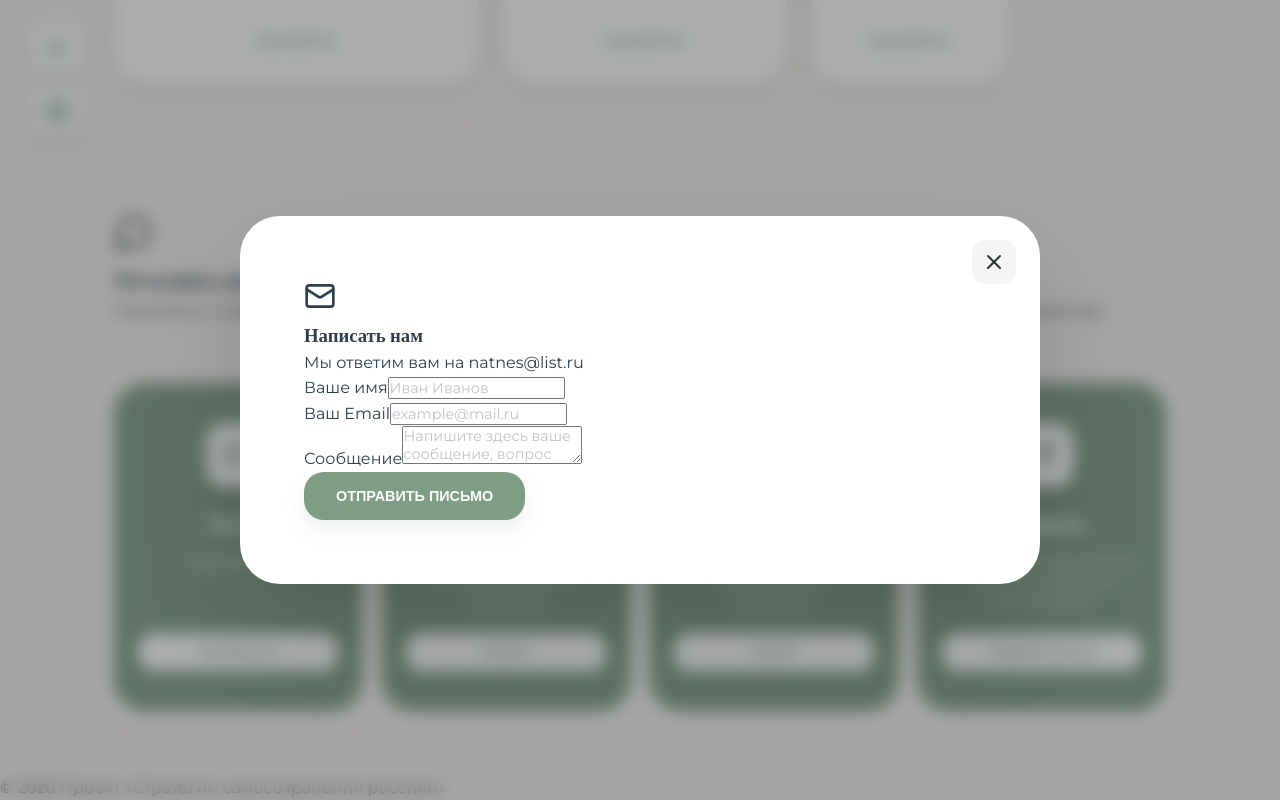
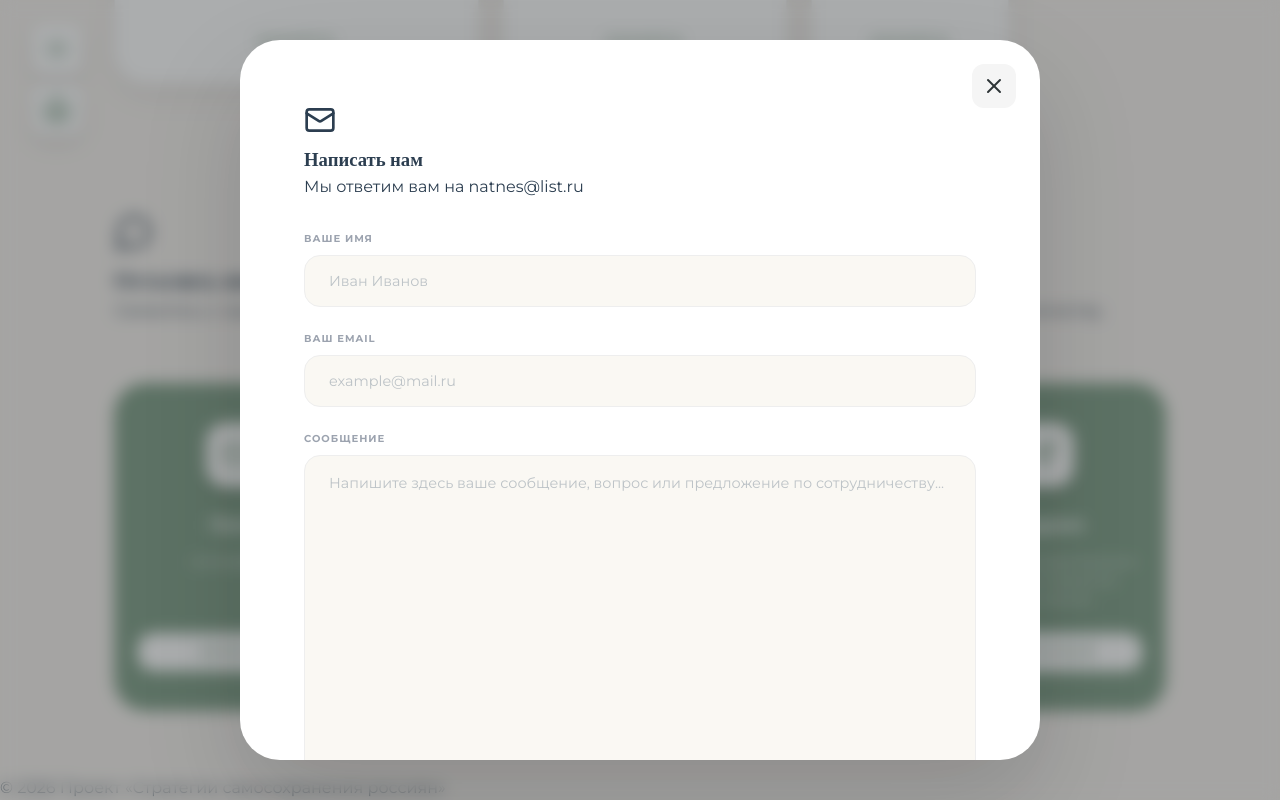
Before and after one commit to digital-selfcare/digital-selfcare.github.io, a React (Vite) app: page / in a window 1280 px wide. Both pictures are taken after a click on the button "НАПИСАТЬ". Shown: the part 2911-3711 px from the top of the page. Built offline with nearby package versions, Linux system fonts and the light colour scheme; a web font is replaced by a local one.

Commit message:
Fix feedback form styling using pure CSS

```diff
--- a/src/App.jsx
+++ b/src/App.jsx
@@ -586,20 +586,20 @@ function App() {
                 <p className="text-sm text-text-light mt-2">Мы ответим вам на {content.contacts.email}</p>
               </div>
 
-              <form className="space-y-4" onSubmit={(e) => { e.preventDefault(); alert('Сообщение отправлено!'); setIsFeedbackOpen(false); }}>
-                <div>
-                  <label className="block text-[10px] uppercase tracking-widest font-bold text-gray-400 mb-1">Ваше имя</label>
-                  <input type="text" className="w-full p-4 bg-beige/10 border border-gray-100 rounded-2xl focus:border-sage outline-none transition-all" placeholder="Иван Иванов" required />
+              <form className="feedback-form" onSubmit={(e) => { e.preventDefault(); alert('Сообщение отправлено!'); setIsFeedbackOpen(false); }}>
+                <div className="feedback-form-group">
+                  <label className="feedback-form-label">Ваше имя</label>
+                  <input type="text" className="feedback-form-input" placeholder="Иван Иванов" required />
                 </div>
-                <div>
-                  <label className="block text-[10px] uppercase tracking-widest font-bold text-gray-400 mb-1">Ваш Email</label>
-                  <input type="email" className="w-full p-4 bg-beige/10 border border-gray-100 rounded-2xl focus:border-sage outline-none transition-all" placeholder="example@mail.ru" required />
+                <div className="feedback-form-group">
+                  <label className="feedback-form-label">Ваш Email</label>
+                  <input type="email" className="feedback-form-input" placeholder="example@mail.ru" required />
                 </div>
-                <div>
-                  <label className="block text-[10px] uppercase tracking-widest font-bold text-gray-400 mb-1">Сообщение</label>
-                  <textarea className="w-full p-6 bg-beige/10 border border-gray-100 rounded-2xl focus:border-sage outline-none transition-all min-h-[450px] resize-none text-base" placeholder="Напишите здесь ваше сообщение, вопрос или предложение по сотрудничеству..." required></textarea>
+                <div className="feedback-form-group">
+                  <label className="feedback-form-label">Сообщение</label>
+                  <textarea className="feedback-form-textarea" placeholder="Напишите здесь ваше сообщение, вопрос или предложение по сотрудничеству..." required></textarea>
                 </div>
-                <button type="submit" className="btn w-full py-4 mt-4 shadow-xl">ОТПРАВИТЬ ПИСЬМО</button>
+                <button type="submit" className="feedback-form-submit">ОТПРАВИТЬ ПИСЬМО</button>
               </form>
             </motion.div>
           </motion.div>
--- a/src/index.css
+++ b/src/index.css
@@ -875,3 +875,75 @@ section {
     grid-template-columns: 1fr;
   }
 }
+
+/* --- FEEDBACK FORM INTERNALS --- */
+.feedback-form {
+  display: flex;
+  flex-direction: column;
+  gap: 24px;
+  margin-top: 32px;
+}
+
+.feedback-form-group {
+  display: flex;
+  flex-direction: column;
+  gap: 8px;
+}
+
+.feedback-form-label {
+  font-size: 10px;
+  text-transform: uppercase;
+  letter-spacing: 0.1em;
+  font-weight: 700;
+  color: #9ca3af;
+  display: block;
+}
+
+.feedback-form-input,
+.feedback-form-textarea {
+  width: 100%;
+  padding: 16px 24px;
+  background: rgba(243, 237, 224, 0.4);
+  border: 1px solid #eee;
+  border-radius: 16px;
+  font-family: inherit;
+  font-size: 16px;
+  outline: none;
+  transition: all 0.3s;
+  box-sizing: border-box;
+}
+
+.feedback-form-input:focus,
+.feedback-form-textarea:focus {
+  border-color: var(--color-sage);
+  background: white;
+  box-shadow: 0 0 0 4px rgba(119, 139, 126, 0.1);
+}
+
+.feedback-form-textarea {
+  min-height: 400px;
+  resize: vertical;
+  line-height: 1.6;
+}
+
+.feedback-form-submit {
+  width: 100%;
+  padding: 20px;
+  background: var(--color-sage);
+  color: white;
+  border: none;
+  border-radius: 16px;
+  font-weight: 700;
+  font-size: 14px;
+  letter-spacing: 0.05em;
+  cursor: pointer;
+  transition: all 0.3s;
+  box-shadow: 0 10px 20px rgba(0,0,0,0.1);
+  margin-top: 16px;
+}
+
+.feedback-form-submit:hover {
+  transform: translateY(-2px);
+  box-shadow: 0 15px 30px rgba(0,0,0,0.15);
+  filter: brightness(1.05);
+}
```
